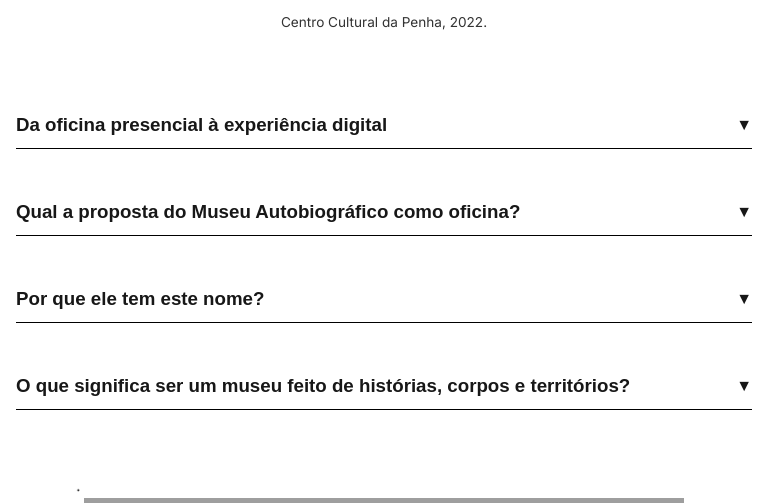
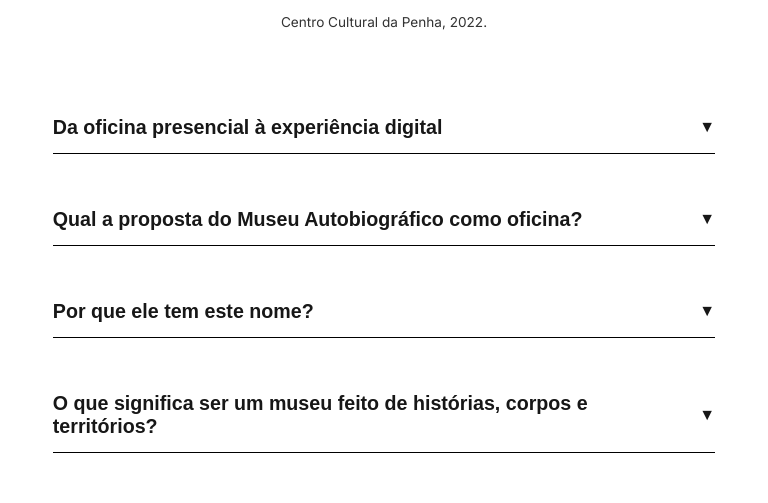
Before and after one commit to caiocastelhano/museu-autobiografico, a Next.js app: page /sobre in a window 768 px wide. Shown: the part 1667-2170 px from the top of the page. Built offline with nearby package versions, Linux system fonts and the light colour scheme; grey boxes are pictures that could not be loaded.

Commit message:
Adiciona regra de tablet no Accordion

```diff
--- a/src/app/styles/Accordion.module.css
+++ b/src/app/styles/Accordion.module.css
@@ -49,3 +49,23 @@
     font-size: 0.95rem;
   }
 }
+
+@media (min-width: 768px) and (max-width: 1024px) {
+  .accordion {
+    max-width: 90%; /* ocupa mais da tela em tablet, sem colar nas bordas */
+  }
+
+  .header {
+    font-size: 1.05rem;
+    gap: 10px;
+    padding: 14px 0;
+  }
+
+  .icon {
+    font-size: 1rem;
+  }
+
+  .content {
+    font-size: 1.05rem;
+  }
+}
```
